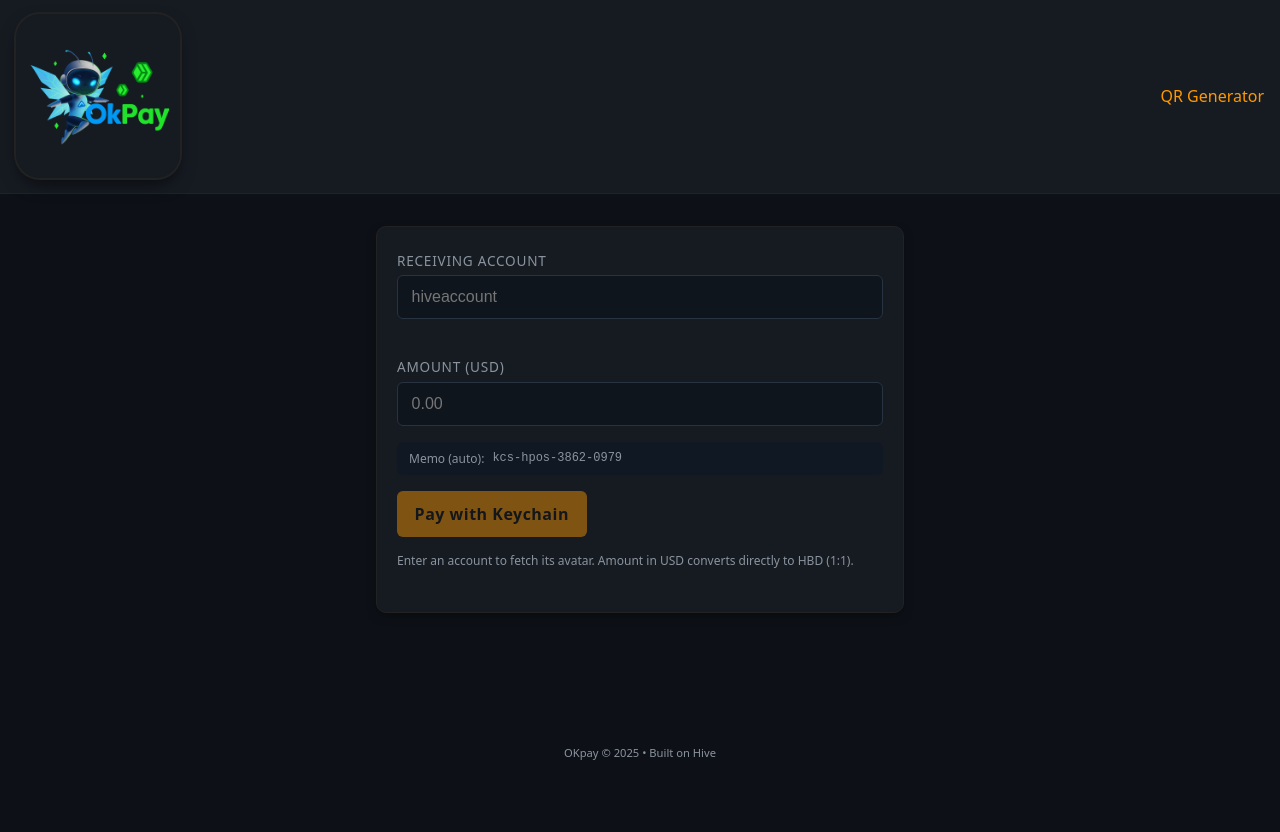
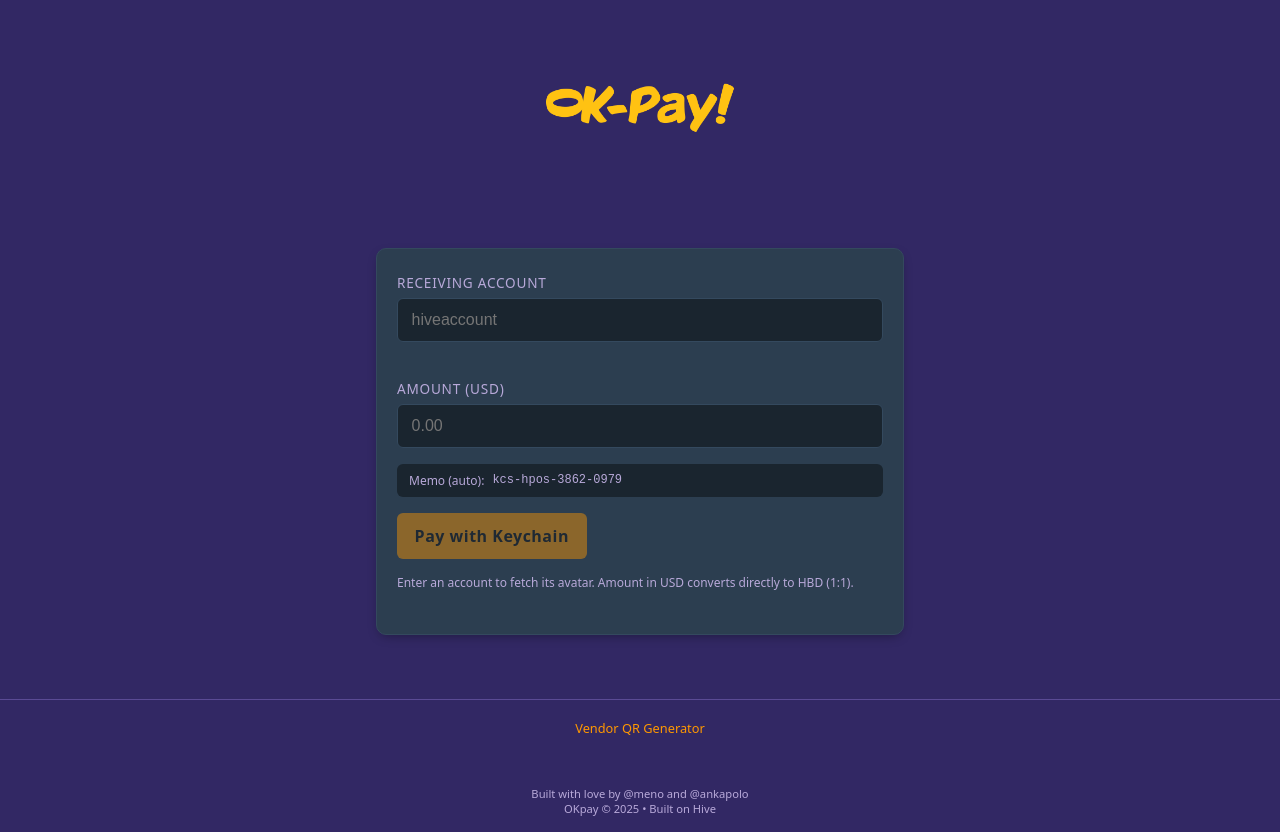
Before and after one commit to menobass/okpay, a plain HTML site: page index.html in a window 1280 px wide. Before the commit the page ends 800 px from the top, so only its background shows below. Drawn offline with Linux system fonts and the light colour scheme.

Commit message:
Update branding and purple theme
- Switch to purple theme with orange accents (#322864 background)
- Add okpayicon.png favicon to both pages
- Update logo to okpaylogo.png (192px, centered, no border)
- Dark form styling matching reference design (#2c3e50 cards, #1a252f inputs)
- Remove nav bar border, match background to page
- Move QR Generator link to bottom as 'Vendor QR Generator'
- Add attribution footer: 'Built with love by @meno and @ankapolo'
- Consistent branding across index.html and qr.html

```diff
--- a/assets/css/styles.css
+++ b/assets/css/styles.css
@@ -1,14 +1,15 @@
-/* OKpay basic styling */
+/* OKpay styling with purple theme */
 :root {
-  --bg:#0d1117;
-  --bg-alt:#161b22;
+  --bg:#322864;
+  --bg-alt:#432878;
+  --bg-card:#543a8b;
   --accent:#ff9800;
   --accent-hover:#ffa726;
   --error:#e53935;
   --success:#2e7d32;
   --warn:#ffb300;
   --text:#e6edf3;
-  --muted:#8b949e;
+  --muted:#b8a9d9;
   --radius:10px;
   --focus:0 0 0 2px rgba(255,152,0,.4);
   font-family: system-ui,-apple-system,Segoe UI,Roboto,Ubuntu,sans-serif;
@@ -17,33 +18,35 @@
 body { margin:0; background:var(--bg); color:var(--text); min-height:100vh; display:flex; flex-direction:column; }
 a { color:var(--accent); text-decoration:none; }
 a:hover { color:var(--accent-hover); }
-.top-bar { background: var(--bg-alt); padding:.75rem 1rem; border-bottom:1px solid #222; }
-.top-bar .nav-bar { display:flex; align-items:center; justify-content:space-between; gap:1rem; }
+.top-bar { background: var(--bg); padding:.75rem 1rem; border-bottom:none; }
+.top-bar .nav-bar { display:flex; align-items:center; justify-content:center; gap:1rem; }
 .brand { display:flex; align-items:center; gap:.6rem; }
-.brand-logo { width:164px; height:164px; object-fit:contain; border-radius:24px; box-shadow:0 0 0 2px #222, 0 8px 20px -6px #000c; }
-.brand { padding:.15rem 0; }
+.brand-logo { width:192px; height:192px; object-fit:contain; border-radius:8px; }
 .nav-actions { display:flex; align-items:center; gap:.75rem; }
 .app-name { margin:0; font-size:1.25rem; letter-spacing:.5px; }
 .container { width:100%; max-width:560px; margin:2rem auto; padding:0 1rem; flex:1; }
-.card { background:var(--bg-alt); padding:1.5rem 1.25rem 2rem; border-radius:var(--radius); border:1px solid #222; box-shadow:0 4px 12px -4px rgba(0,0,0,.6); }
+.card { background:#2c3e50; padding:1.5rem 1.25rem 2rem; border-radius:var(--radius); border:1px solid #34495e; box-shadow:0 4px 12px -4px rgba(0,0,0,.4); }
 .field { display:flex; flex-direction:column; gap:.35rem; margin-bottom:1rem; }
 .field span { font-size:.85rem; text-transform:uppercase; letter-spacing:.75px; color:var(--muted); }
-input { background:#0f151d; border:1px solid #273340; color:var(--text); padding:.75rem .85rem; border-radius:6px; font-size:1rem; }
+input { background:#1a252f; border:1px solid #34495e; color:var(--text); padding:.75rem .85rem; border-radius:6px; font-size:1rem; }
 input:focus { outline:none; box-shadow:var(--focus); border-color:var(--accent); }
-select.currency-select { background:#0f151d; border:1px solid #273340; color:var(--text); padding:.75rem .85rem; border-radius:6px; font-size:1rem; cursor:pointer; }
+select.currency-select { background:#1a252f; border:1px solid #34495e; color:var(--text); padding:.75rem .85rem; border-radius:6px; font-size:1rem; cursor:pointer; }
 select.currency-select:focus { outline:none; box-shadow:var(--focus); border-color:var(--accent); }
 button { cursor:pointer; font:inherit; border:none; border-radius:6px; padding:.75rem 1.1rem; font-weight:600; letter-spacing:.5px; }
 button.primary { background:var(--accent); color:#111; }
 button.primary:hover:not([disabled]) { background:var(--accent-hover); }
 button.primary:disabled { opacity:.45; cursor:not-allowed; }
-button.secondary { background:#273340; color:var(--text); }
-button.secondary:hover { background:#314150; }
+button.secondary { background:#5a4a94; color:var(--text); }
+button.secondary:hover { background:#6b5ba4; }
 .hint { font-size:.75rem; color:var(--muted); margin-top:1rem; line-height:1.3; }
-.footer { text-align:center; font-size:.7rem; padding:2rem 0 2.5rem; color:var(--muted); }
+.footer { text-align:center; font-size:.7rem; padding:2rem 0 1rem; color:var(--muted); }
+.bottom-links { text-align:center; padding:1rem 0; border-top:1px solid #5a4a94; margin-top:2rem; }
+.bottom-links a { color:var(--accent); text-decoration:none; font-size:.8rem; }
+.bottom-links a:hover { color:var(--accent-hover); }
 .account-visual { display:flex; flex-direction:column; align-items:center; justify-content:center; gap:.6rem; margin-bottom:1.5rem; }
 .account-visual img { width:108px; height:108px; border-radius:50%; object-fit:cover; border:2.5px solid var(--accent); background:#000; box-shadow:0 2px 8px -2px #000a; }
 .account-visual.hidden { display:none; }
-.memo-display { background:#101823; padding:.5rem .75rem; border-radius:6px; font-size:.75rem; display:flex; gap:.5rem; align-items:center; color:var(--muted); margin:.5rem 0 1rem; word-break:break-all; }
+.memo-display { background:#1a252f; padding:.5rem .75rem; border-radius:6px; font-size:.75rem; display:flex; gap:.5rem; align-items:center; color:var(--muted); margin:.5rem 0 1rem; word-break:break-all; }
 .account-status { font-size:.7rem; margin:-.5rem 0 .75rem; min-height:1.1rem; letter-spacing:.5px; }
 .account-status.ok { color:var(--success); }
 .account-status.error { color:var(--error); }
--- a/index.html
+++ b/index.html
@@ -5,16 +5,14 @@
   <meta name="viewport" content="width=device-width, initial-scale=1.0" />
   <title>OKpay - Hive Point of Sale</title>
   <link rel="stylesheet" href="assets/css/styles.css" />
+  <link rel="icon" type="image/png" href="assets/okpayicon.png" />
   <meta name="description" content="OKpay - Simple Hive blockchain point of sale" />
 </head>
 <body>
   <header class="top-bar">
     <nav class="nav-bar">
       <div class="brand" aria-label="OKpay">
-        <img src="assets/applogo.webp" alt="OKpay" class="brand-logo" />
-      </div>
-      <div class="nav-actions">
-        <a href="qr.html" class="link-qr">QR Generator</a>
+        <img src="assets/okpaylogo.png" alt="OKpay" class="brand-logo" />
       </div>
     </nav>
   </header>
@@ -57,7 +55,14 @@
     </section>
   </main>
 
-  <footer class="footer">OKpay &copy; <span id="year"></span> • Built on Hive</footer>
+  <div class="bottom-links">
+    <a href="qr.html">Vendor QR Generator</a>
+  </div>
+
+  <footer class="footer">
+    Built with love by @meno and @ankapolo<br>
+    OKpay &copy; <span id="year"></span> • Built on Hive
+  </footer>
 
   <script type="module" src="src/js/main.js"></script>
 </body>
```
Also changed, not shown: qr.html (+11 -5 lines), assets/okpayicon.png (added), assets/okpaylogo.png (added), assets/okpaylogo2.png (added), assets/sample look.jpg (added).
